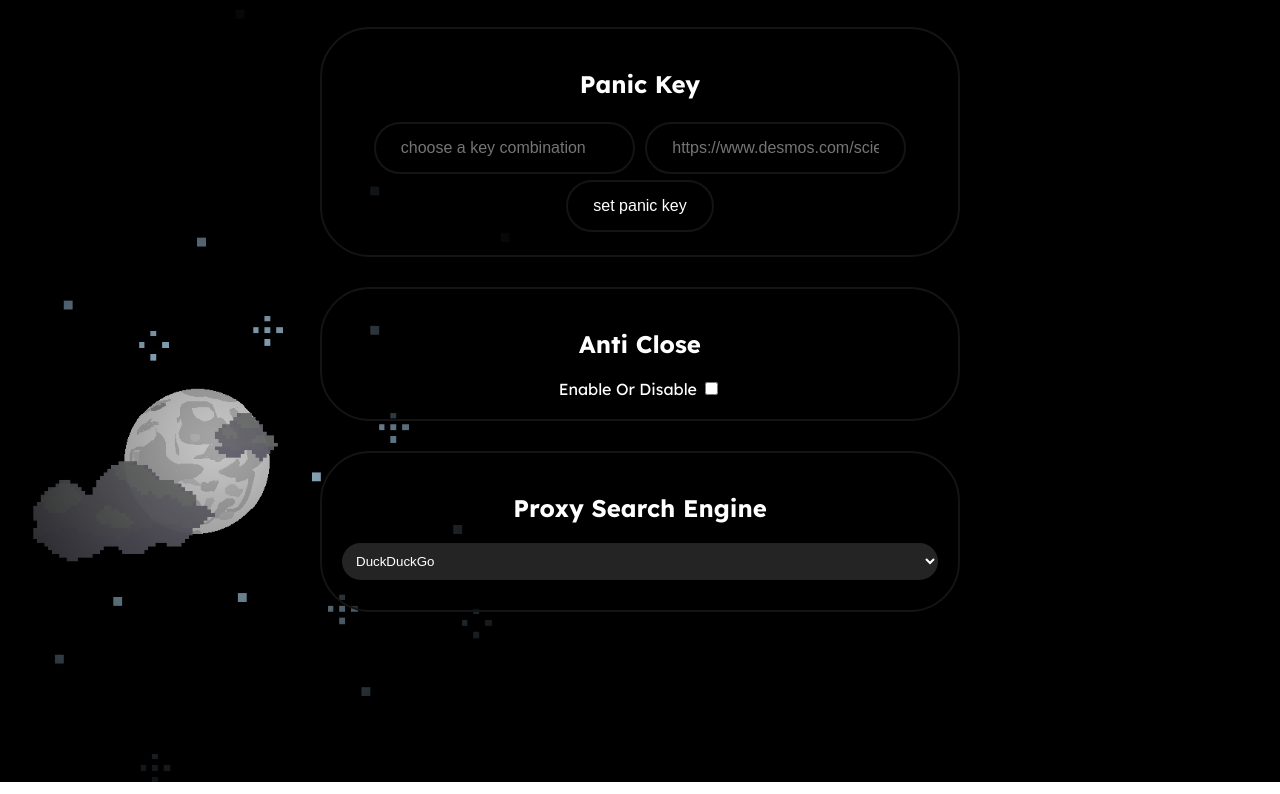
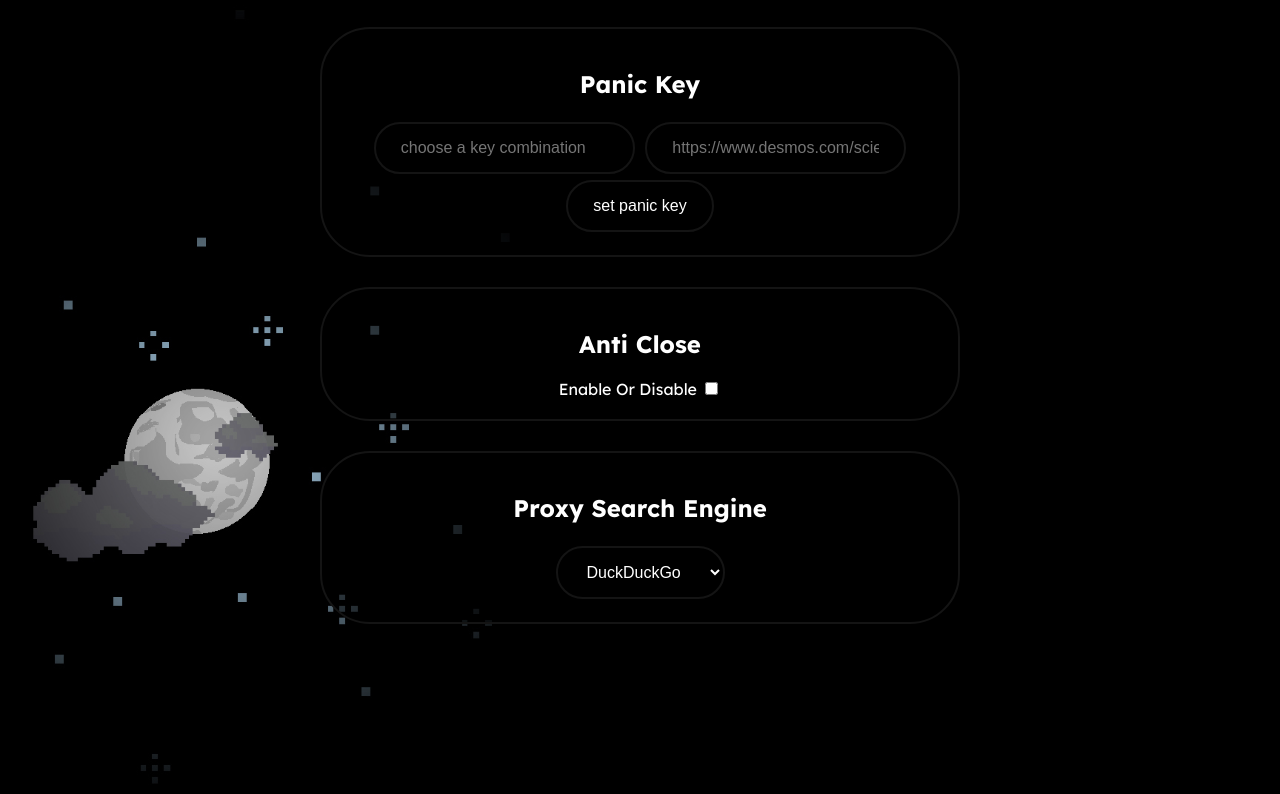
Before and after one commit to brunoiscool2/brunoiscool2.github.io, a plain HTML site: page set.html in a window 1280 px wide. Shown: the part 712-1506 px from the top of the page. Drawn offline with Linux system fonts and the light colour scheme; a script that the page names is missing.

Commit message:
Update set.html

```diff
--- a/set.html
+++ b/set.html
@@ -141,7 +141,7 @@
 
       <div class="my-box">
         <h2>Proxy Search Engine</h2>
-        <select class="unprimary-button" id="search-engine-selector" class="form__input">
+        <select class="filter-button" id="search-engine-selector" class="form__input">
           <option value="https://www.google.com/search?q=%s">Google</option>
           <option value="https://www.duckduckgo.com/?q=%s" selected>DuckDuckGo</option>
           <option value="https://www.bing.com/search?q=%s">Bing</option>
```
